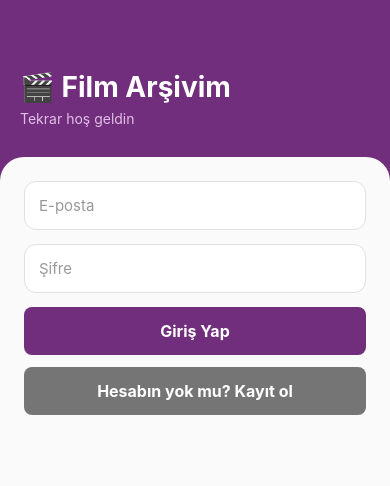
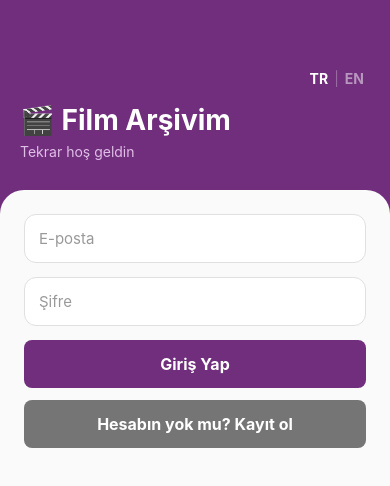
Before and after one commit to yagmursultanekin/film-app, a React Native app: screen /Giris in a window 390 px wide. Shown: the top 486 px of the page. Built offline with nearby package versions, Linux system fonts and the light colour scheme; no server answers.

Commit message:
Dil destegi eklendi (TR/EN), her ekrana dil secici koyuldu

```diff
--- a/App.js
+++ b/App.js
@@ -2,6 +2,7 @@ import { NavigationContainer } from '@react-navigation/native';
 import { createNativeStackNavigator } from '@react-navigation/native-stack';
 import { FilmProvider } from './context/FilmContext';
 import { AuthProvider, useAuth } from './context/AuthContext';
+import { LanguageProvider } from './context/LanguageContext';
 import { ActivityIndicator, View } from 'react-native';
 
 import GirisEkrani from './screens/GirisEkrani';
@@ -39,6 +40,7 @@ function AnaGezinme() {
 
 export default function App() {
   return (
+    <LanguageProvider>
       <AuthProvider>
         <FilmProvider>
           <NavigationContainer>
@@ -46,5 +48,6 @@ export default function App() {
           </NavigationContainer>
         </FilmProvider>
       </AuthProvider>
+    </LanguageProvider>
   );
 }
--- /dev/null
+++ b/components/DilSecici.js
@@ -0,0 +1,30 @@
+import { View, Text, TouchableOpacity, StyleSheet } from 'react-native';
+import { useLanguage } from '../context/LanguageContext';
+
+export default function DilSecici() {
+  const { dil, dilDegistir } = useLanguage();
+
+  return (
+    <View style={styles.dilSecici}>
+      <TouchableOpacity onPress={() => dilDegistir('tr')}>
+        <Text style={[styles.dilYazi, dil === 'tr' && styles.dilYaziSecili]}>TR</Text>
+      </TouchableOpacity>
+      <Text style={styles.dilAyrac}>|</Text>
+      <TouchableOpacity onPress={() => dilDegistir('en')}>
+        <Text style={[styles.dilYazi, dil === 'en' && styles.dilYaziSecili]}>EN</Text>
+      </TouchableOpacity>
+    </View>
+  );
+}
+
+const styles = StyleSheet.create({
+  dilSecici: {
+    flexDirection: 'row',
+    alignSelf: 'flex-end',
+    alignItems: 'center',
+    marginBottom: 16,
+  },
+  dilYazi: { color: 'rgba(255,255,255,0.5)', fontWeight: 'bold', fontSize: 14, paddingHorizontal: 6 },
+  dilYaziSecili: { color: '#fff' },
+  dilAyrac: { color: 'rgba(255,255,255,0.3)' },
+});
--- /dev/null
+++ b/context/LanguageContext.js
@@ -0,0 +1,38 @@
+import { createContext, useState, useContext, useEffect } from 'react';
+import AsyncStorage from '@react-native-async-storage/async-storage';
+import ceviriler from '../data/ceviriler';
+
+const LanguageContext = createContext();
+
+const DIL_ANAHTARI = 'secilenDil';
+
+export function LanguageProvider({ children }) {
+  const [dil, setDilState] = useState('tr');
+
+  useEffect(() => {
+    async function dilTercihiniGetir() {
+      const kayitliDil = await AsyncStorage.getItem(DIL_ANAHTARI);
+      if (kayitliDil) {
+        setDilState(kayitliDil);
+      }
+    }
+    dilTercihiniGetir();
+  }, []);
+
+  async function dilDegistir(yeniDil) {
+    setDilState(yeniDil);
+    await AsyncStorage.setItem(DIL_ANAHTARI, yeniDil);
+  }
+
+  const t = ceviriler[dil];
+
+  return (
+    <LanguageContext.Provider value={{ dil, dilDegistir, t }}>
+      {children}
+    </LanguageContext.Provider>
+  );
+}
+
+export function useLanguage() {
+  return useContext(LanguageContext);
+}
--- /dev/null
+++ b/data/ceviriler.js
@@ -0,0 +1,72 @@
+const ceviriler = {
+  tr: {
+    filmArsivim: 'Film Arşivim',
+    tekrarHosGeldin: 'Tekrar hoş geldin',
+    yeniHesapOlustur: 'Yeni hesap oluştur',
+    adSoyad: 'Ad Soyad',
+    eposta: 'E-posta',
+    sifre: 'Şifre',
+    girisYap: 'Giriş Yap',
+    kayitOl: 'Kayıt Ol',
+    hesabinYokMu: 'Hesabın yok mu? Kayıt ol',
+    cikisYap: 'Çıkış Yap',
+    favorilerim: 'Favorilerim',
+    filmAra: 'Film ara...',
+    filtrelemeSecenekleri: 'FİLTRELEME SEÇENEKLERİ',
+    ismeGore: 'İsme göre',
+    puanaGore: 'Puana göre',
+    yilaGore: 'Yıla göre',
+    tureGore: 'Türe göre',
+    hepsi: 'Hepsi',
+    filmListeleniyor: 'film listeleniyor',
+    sonucBulunamadi: 'Aradığın kriterlere uyan film bulunamadı.',
+    filmlerYukleniyor: 'Filmler yükleniyor...',
+    geri: '← Geri',
+    aciklama: 'AÇIKLAMA',
+    aciklamaBulunamadi: 'Açıklama bulunamadı.',
+    favorilereEkle: '🤍 Favorilere Ekle',
+    favorilerdenCikar: '❤️ Favorilerden Çıkar',
+    henuzFavoriYok: 'Henüz favori filmin yok.\nBir filmin kalbine dokunarak ekleyebilirsin.',
+    filmSayisi: 'film',
+    tumAlanlariDoldurun: 'Lütfen tüm alanları doldurun.',
+    gecerliEposta: 'Geçerli bir e-posta girin.',
+    sifreEnAz6: 'Şifre en az 6 karakter olmalı.',
+    epostaSifreGirin: 'Lütfen e-posta ve şifreyi girin.',
+  },
+  en: {
+    filmArsivim: 'My Movie Archive',
+    tekrarHosGeldin: 'Welcome back',
+    yeniHesapOlustur: 'Create a new account',
+    adSoyad: 'Full Name',
+    eposta: 'Email',
+    sifre: 'Password',
+    girisYap: 'Log In',
+    kayitOl: 'Sign Up',
+    hesabinYokMu: "Don't have an account? Sign up",
+    cikisYap: 'Log Out',
+    favorilerim: 'My Favorites',
+    filmAra: 'Search movies...',
+    filtrelemeSecenekleri: 'FILTER OPTIONS',
+    ismeGore: 'By Name',
+    puanaGore: 'By Rating',
+    yilaGore: 'By Year',
+    tureGore: 'By Genre',
+    hepsi: 'All',
+    filmListeleniyor: 'movies listed',
+    sonucBulunamadi: 'No movies match your criteria.',
+    filmlerYukleniyor: 'Loading movies...',
+    geri: '← Back',
+    aciklama: 'OVERVIEW',
+    aciklamaBulunamadi: 'No overview available.',
+    favorilereEkle: '🤍 Add to Favorites',
+    favorilerdenCikar: '❤️ Remove from Favorites',
+    henuzFavoriYok: "You don't have any favorites yet.\nTap the heart on a movie to add it.",
+    filmSayisi: 'movies',
+    tumAlanlariDoldurun: 'Please fill in all fields.',
+    gecerliEposta: 'Please enter a valid email.',
+    sifreEnAz6: 'Password must be at least 6 characters.',
+    epostaSifreGirin: 'Please enter your email and password.',
+  },
+};
+
+export default ceviriler;
--- a/screens/DetayEkrani.js
+++ b/screens/DetayEkrani.js
@@ -1,9 +1,12 @@
 import { View, Text, Image, TouchableOpacity, StyleSheet } from 'react-native';
 import { useFilmler } from '../context/FilmContext';
+import { useLanguage } from '../context/LanguageContext';
+import DilSecici from '../components/DilSecici';
 
 export default function DetayEkrani({ route, navigation }) {
   const { film } = route.params;
   const { favoriDegistir, favoriMi } = useFilmler();
+  const { t } = useLanguage();
 
   const turMetni = film.turler && film.turler.length > 0
     ? film.turler.join(', ')
@@ -13,9 +16,9 @@ export default function DetayEkrani({ route, navigation }) {
     <View style={styles.container}>
       <View style={styles.ustAlan}>
         <TouchableOpacity style={styles.geriButon} onPress={() => navigation.goBack()}>
-          <Text style={styles.geriYazi}>← Geri</Text>
-
+          <Text style={styles.geriYazi}>{t.geri}</Text>
         </TouchableOpacity>
+        <DilSecici />
 
         {film.posterYolu ? (
           <Image
@@ -35,7 +38,7 @@ export default function DetayEkrani({ route, navigation }) {
           onPress={() => favoriDegistir(film.id)}
         >
           <Text style={styles.favoriYazi}>
-            {favoriMi(film.id) ? '❤️ Favorilerden Çıkar' : '🤍 Favorilere Ekle'}
+            {favoriMi(film.id) ? t.favorilerdenCikar : t.favorilereEkle}
           </Text>
         </TouchableOpacity>
       </View>
@@ -45,8 +48,8 @@ export default function DetayEkrani({ route, navigation }) {
           <Text style={styles.puanYazi}>⭐ {film.puan.toFixed(1)}</Text>
         </View>
 
-        <Text style={styles.aciklamaBaslik}>AÇIKLAMA</Text>
-        <Text style={styles.aciklama}>{film.aciklama || 'Açıklama bulunamadı.'}</Text>
+        <Text style={styles.aciklamaBaslik}>{t.aciklama}</Text>
+        <Text style={styles.aciklama}>{film.aciklama || t.aciklamaBulunamadi}</Text>
       </View>
     </View>
   );
@@ -55,6 +58,8 @@ export default function DetayEkrani({ route, navigation }) {
 const styles = StyleSheet.create({
   container: { flex: 1, backgroundColor: '#702e7d' },
   ustAlan: { paddingTop: 50, paddingHorizontal: 24, paddingBottom: 30, alignItems: 'center' },
+  geriButon: { alignSelf: 'flex-start', marginBottom: 16 },
+  geriYazi: { color: '#fff', fontSize: 15, fontWeight: 'bold' },
   poster: { width: 120, height: 180, borderRadius: 12, marginBottom: 14 },
   posterYerTutucu: {
     width: 120,
@@ -94,19 +99,4 @@ const styles = StyleSheet.create({
   puanYazi: { fontWeight: 'bold', color: '#8a6d00', fontSize: 15 },
   aciklamaBaslik: { fontSize: 12, fontWeight: 'bold', color: '#999', marginBottom: 8, letterSpacing: 0.5 },
   aciklama: { fontSize: 15, lineHeight: 23, color: '#333' },
-  geriButon: {
-  alignSelf: 'flex-start',
-  marginBottom: 16,
-  backgroundColor: '#7cafbe',
-  borderRadius: 8,
-  width: 62,             // Butonun toplam genişliği
-  height: 25,             // Butonun toplam yüksekliği
-  justifyContent: 'center', // İçindeki yazıyı dikeyde ortalar
-  alignItems: 'center',
-},
-geriYazi: {
-  color: '#fff',
-  fontSize: 15,
-  fontWeight: 'bold',
-},
 });
--- a/screens/FavorilerEkrani.js
+++ b/screens/FavorilerEkrani.js
@@ -1,8 +1,11 @@
 import { View, Text, FlatList, TouchableOpacity, Image, StyleSheet } from 'react-native';
 import { useFilmler } from '../context/FilmContext';
+import { useLanguage } from '../context/LanguageContext';
+import DilSecici from '../components/DilSecici';
 
 export default function FavorilerEkrani({ navigation }) {
   const { filmler, favoriler, favoriDegistir } = useFilmler();
+  const { t } = useLanguage();
 
   const favoriFilmler = filmler.filter((film) => favoriler.includes(film.id));
 
@@ -10,10 +13,12 @@ export default function FavorilerEkrani({ navigation }) {
     <View style={styles.container}>
       <View style={styles.ustAlan}>
         <TouchableOpacity style={styles.geriButon} onPress={() => navigation.goBack()}>
-    <Text style={styles.geriYazi}>← Geri</Text>
-  </TouchableOpacity>
-        <Text style={styles.baslik}>❤️ Favorilerim</Text>
-        <Text style={styles.altYazi}>{favoriFilmler.length} film</Text>
+          <Text style={styles.geriYazi}>{t.geri}</Text>
+        </TouchableOpacity>
+        <DilSecici />
+
+        <Text style={styles.baslik}>❤️ {t.favorilerim}</Text>
+        <Text style={styles.altYazi}>{favoriFilmler.length} {t.filmSayisi}</Text>
       </View>
 
       <View style={styles.icerik}>
@@ -22,7 +27,7 @@ export default function FavorilerEkrani({ navigation }) {
           keyExtractor={(item) => item.id}
           contentContainerStyle={{ paddingBottom: 24, paddingTop: 4 }}
           ListEmptyComponent={
-            <Text style={styles.bosYazi}>Henüz favori filmin yok.{'\n'}Bir filmin kalbine dokunarak ekleyebilirsin.</Text>
+            <Text style={styles.bosYazi}>{t.henuzFavoriYok}</Text>
           }
           renderItem={({ item }) => (
             <TouchableOpacity
@@ -63,6 +68,8 @@ export default function FavorilerEkrani({ navigation }) {
 const styles = StyleSheet.create({
   container: { flex: 1, backgroundColor: '#702e7d' },
   ustAlan: { paddingTop: 50, paddingHorizontal: 20, paddingBottom: 20 },
+  geriButon: { alignSelf: 'flex-start', marginBottom: 12 },
+  geriYazi: { color: '#fff', fontSize: 15, fontWeight: 'bold' },
   baslik: { fontSize: 26, fontWeight: 'bold', color: '#fff' },
   altYazi: { color: '#e1bee7', marginTop: 4, fontSize: 13 },
   icerik: {
@@ -101,20 +108,4 @@ const styles = StyleSheet.create({
   altBilgi: { color: 'gray', marginTop: 4, fontSize: 13 },
   kalpButon: { padding: 8 },
   kalpYazi: { fontSize: 22 },
-
-    geriButon: {
-  alignSelf: 'flex-start',
-  marginBottom: 16,
-  backgroundColor: '#7cafbe',
-  borderRadius: 8,
-  width: 62,             // Butonun toplam genişliği
-  height: 25,             // Butonun toplam yüksekliği
-  justifyContent: 'center', // İçindeki yazıyı dikeyde ortalar
-  alignItems: 'center',
-},
-geriYazi: {
-  color: '#fff',
-  fontSize: 15,
-  fontWeight: 'bold',
-},
 });
--- a/screens/GirisEkrani.js
+++ b/screens/GirisEkrani.js
@@ -1,10 +1,13 @@
 import { useState } from 'react';
-import { View, Text, TextInput, StyleSheet } from 'react-native';
+import { View, Text, TextInput, TouchableOpacity, StyleSheet } from 'react-native';
 import { useAuth } from '../context/AuthContext';
+import { useLanguage } from '../context/LanguageContext';
+import DilSecici from '../components/DilSecici';
 import OzelButon from '../components/OzelButon';
 
 export default function GirisEkrani({ navigation }) {
   const { girisYap } = useAuth();
+ const { t } = useLanguage();
 
   const [eposta, setEposta] = useState('');
   const [sifre, setSifre] = useState('');
@@ -12,7 +15,7 @@ export default function GirisEkrani({ navigation }) {
 
   async function girisIslemi() {
     if (eposta.trim() === '' || sifre.trim() === '') {
-      setHata('Lütfen e-posta ve şifreyi girin.');
+      setHata(t.epostaSifreGirin);
       return;
     }
 
@@ -25,22 +28,24 @@ export default function GirisEkrani({ navigation }) {
 
     setHata('');
     navigation.reset({
-  index: 0,
-  routes: [{ name: 'Liste' }],
-});
+      index: 0,
+      routes: [{ name: 'Liste' }],
+    });
   }
 
   return (
     <View style={styles.container}>
       <View style={styles.ustAlan}>
-        <Text style={styles.baslik}>🎬 Film Arşivim</Text>
-        <Text style={styles.altYazi}>Tekrar hoş geldin</Text>
+        <DilSecici />
+
+        <Text style={styles.baslik}>🎬 {t.filmArsivim}</Text>
+        <Text style={styles.altYazi}>{t.tekrarHosGeldin}</Text>
       </View>
 
       <View style={styles.icerik}>
         <TextInput
           style={styles.input}
-          placeholder="E-posta"
+          placeholder={t.eposta}
           placeholderTextColor="#999"
           value={eposta}
           onChangeText={setEposta}
@@ -49,7 +54,7 @@ export default function GirisEkrani({ navigation }) {
 
         <TextInput
           style={styles.input}
-          placeholder="Şifre"
+          placeholder={t.sifre}
           placeholderTextColor="#999"
           value={sifre}
           onChangeText={setSifre}
@@ -58,9 +63,9 @@ export default function GirisEkrani({ navigation }) {
 
         {hata !== '' && <Text style={styles.hata}>{hata}</Text>}
 
-        <OzelButon title="Giriş Yap" onPress={girisIslemi} />
+        <OzelButon title={t.girisYap} onPress={girisIslemi} />
         <OzelButon
-          title="Hesabın yok mu? Kayıt ol"
+          title={t.hesabinYokMu}
           onPress={() => navigation.navigate('Kayit')}
           renk="#757575"
         />
--- a/screens/ListeEkrani.js
+++ b/screens/ListeEkrani.js
@@ -2,24 +2,29 @@ import { useState, useMemo } from 'react';
 import { View, Text, TextInput, FlatList, TouchableOpacity, Image, ActivityIndicator, StyleSheet } from 'react-native';
 import { Picker } from '@react-native-picker/picker';
 import { useFilmler } from '../context/FilmContext';
-import  OzelButon from '../components/OzelButon';
 import { useAuth } from '../context/AuthContext';
+import { useLanguage } from '../context/LanguageContext';
+import OzelButon from '../components/OzelButon';
+import DilSecici from '../components/DilSecici';
 
-const turler = ['Hepsi', 'Aksiyon', 'Macera', 'Animasyon', 'Komedi', 'Suç', 'Belgesel', 'Dram', 'Aile', 'Fantastik', 'Tarih', 'Korku', 'Müzik', 'Gizem', 'Romantik', 'Bilim Kurgu', 'Gerilim', 'Savaş'];
-const siralamaSecenekleri = [
-  { label: 'İsme göre', value: 'ad' },
-  { label: 'Puana göre', value: 'puan' },
-  { label: 'Yıla göre', value: 'yil' },
-  { label: 'Türe göre', value: 'tur' },
-];
+const turListesi = ['Aksiyon', 'Macera', 'Animasyon', 'Komedi', 'Suç', 'Belgesel', 'Dram', 'Aile', 'Fantastik', 'Tarih', 'Korku', 'Müzik', 'Gizem', 'Romantik', 'Bilim Kurgu', 'Gerilim', 'Savaş'];
 
 export default function ListeEkrani({ navigation }) {
   const { filmler, yukleniyor, hata, favoriDegistir, favoriMi } = useFilmler();
   const { cikisYap } = useAuth();
+  const { t } = useLanguage();
+
   const [arama, setArama] = useState('');
+  const [seciliTur, setSeciliTur] = useState('Hepsi');
   const [siralama, setSiralama] = useState('ad');
-  const [seciliTur, setSeciliTur] = useState('Hepsi');
 
+  const turler = ['Hepsi', ...turListesi];
+  const siralamaSecenekleri = [
+    { label: t.ismeGore, value: 'ad' },
+    { label: t.puanaGore, value: 'puan' },
+    { label: t.yilaGore, value: 'yil' },
+    { label: t.tureGore, value: 'tur' },
+  ];
 
   const gosterilecekFilmler = useMemo(() => {
     let sonuc = filmler;
@@ -49,7 +54,7 @@ const gosterilecekFilmler = useMemo(() => {
     return (
       <View style={styles.ortalanmisAlan}>
         <ActivityIndicator size="large" color="#702e7d" />
-        <Text style={{ marginTop: 12, color: 'gray' }}>Filmler yükleniyor...</Text>
+        <Text style={{ marginTop: 12, color: 'gray' }}>{t.filmlerYukleniyor}</Text>
       </View>
     );
   }
@@ -65,18 +70,20 @@ const gosterilecekFilmler = useMemo(() => {
   return (
     <View style={styles.container}>
       <View style={styles.ustAlan}>
-        <Text style={styles.baslik}>🎬 Film Arşivim</Text>
-        <Text style={styles.altYazi}>{gosterilecekFilmler.length} film listeleniyor</Text>
+        <DilSecici />
+        <Text style={styles.baslik}>🎬 {t.filmArsivim}</Text>
+        <Text style={styles.altYazi}>{gosterilecekFilmler.length} {t.filmListeleniyor}</Text>
       </View>
 
       <View style={styles.icerik}>
         <OzelButon
-  title="❤️ Favorilerim"
+          title={`❤️ ${t.favorilerim}`}
           onPress={() => navigation.navigate('Favoriler')}
           renk="#702e7d"
         />
+
         <OzelButon
-  title="Çıkış Yap"
+          title={t.cikisYap}
           onPress={async () => {
             await cikisYap();
             navigation.reset({
@@ -89,13 +96,13 @@ const gosterilecekFilmler = useMemo(() => {
 
         <TextInput
           style={styles.aramaKutusu}
-          placeholder="🔍  Film ara..."
+          placeholder={`🔍  ${t.filmAra}`}
           placeholderTextColor="#999"
           value={arama}
           onChangeText={setArama}
         />
 
-        <Text style={styles.filtreBaslik}>FİLTRELEME SEÇENEKLERİ</Text>
+        <Text style={styles.filtreBaslik}>{t.filtrelemeSecenekleri}</Text>
 
         <View style={styles.dropdownKutusu}>
           <Picker selectedValue={siralama} onValueChange={setSiralama}>
@@ -109,7 +116,7 @@ const gosterilecekFilmler = useMemo(() => {
           <View style={styles.dropdownKutusu}>
             <Picker selectedValue={seciliTur} onValueChange={setSeciliTur}>
               {turler.map((tur) => (
-        <Picker.Item key={tur} label={tur} value={tur} />
+                <Picker.Item key={tur} label={tur === 'Hepsi' ? t.hepsi : tur} value={tur} />
               ))}
             </Picker>
           </View>
@@ -120,7 +127,7 @@ const gosterilecekFilmler = useMemo(() => {
           keyExtractor={(item) => item.id}
           contentContainerStyle={{ paddingBottom: 24, paddingTop: 4 }}
           ListEmptyComponent={
-            <Text style={styles.bosYazi}>Aradığın kriterlere uyan film bulunamadı.</Text>
+            <Text style={styles.bosYazi}>{t.sonucBulunamadi}</Text>
           }
           renderItem={({ item }) => (
             <TouchableOpacity
@@ -212,12 +219,7 @@ const styles = StyleSheet.create({
     shadowRadius: 6,
     elevation: 3,
   },
-  poster: {
-    width: 48,
-    height: 72,
-    borderRadius: 8,
-    marginRight: 14,
-  },
+  poster: { width: 48, height: 72, borderRadius: 8, marginRight: 14 },
   posterYerTutucu: {
     width: 48,
     height: 72,
@@ -235,13 +237,10 @@ const styles = StyleSheet.create({
     paddingHorizontal: 10,
     paddingVertical: 6,
     borderRadius: 8,
+    alignSelf: 'flex-start',
+    marginTop: 4,
   },
   puanYazi: { fontWeight: 'bold', color: '#8a6d00', fontSize: 13 },
-
-  kalpButon: {
-  padding: 8,
-},
-kalpYazi: {
-  fontSize: 22,
-},
+  kalpButon: { padding: 8 },
+  kalpYazi: { fontSize: 22 },
 });
```
Also changed, not shown: screens/KayitEkrani.js (+13 -9 lines). Lines whose indentation alone changed are shown as unchanged.
